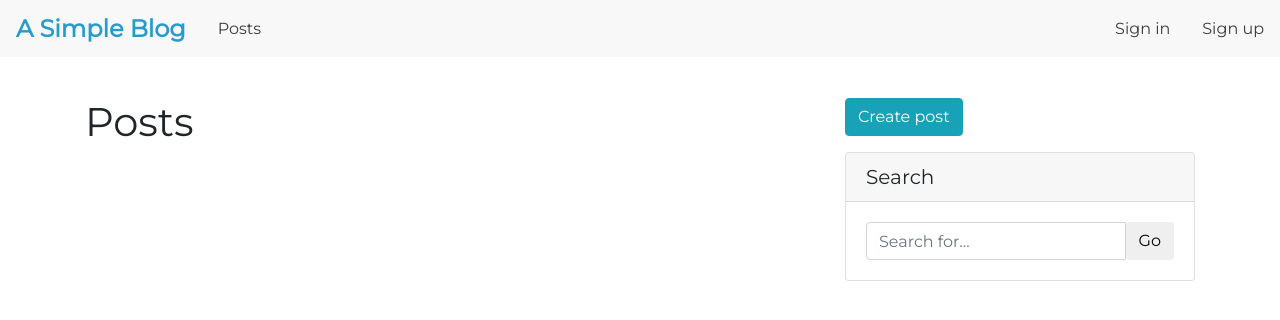
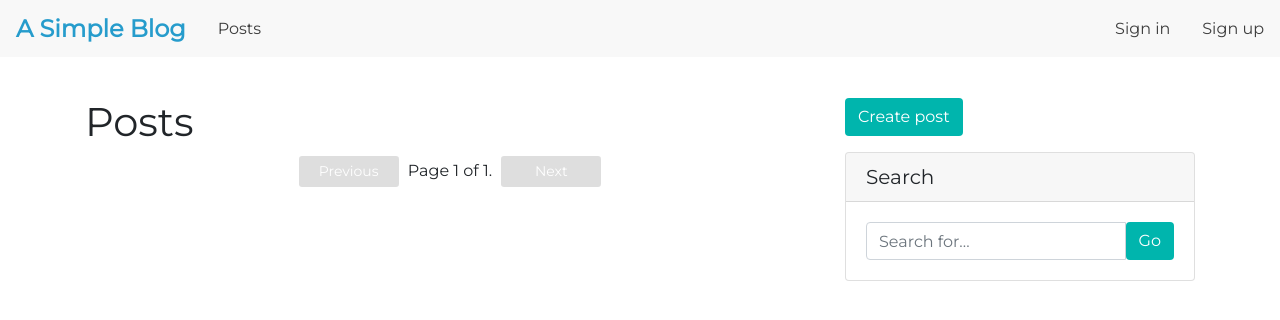
Before and after one commit to irvadm/asimpleblog, a Django app: page /posts/ in a window 1280 px wide. Shown: the top 320 px of the page. Run offline with Django 3.2, Linux system fonts and the light colour scheme; data that the repository does not hold is empty; some libraries are stand-ins or nearby versions.

Commit message:
Add own styles for buttons

```diff
--- a/posts/views.py
+++ b/posts/views.py
@@ -1,5 +1,6 @@
 from django.contrib import messages
 from django.contrib.auth.decorators import login_required
+from django.core.paginator import Paginator, Page, PageNotAnInteger, EmptyPage
 from django.db.models import Q
 from django.http import HttpResponse
 from django.shortcuts import render, redirect, reverse, get_object_or_404, get_list_or_404
@@ -15,7 +16,15 @@ logger = logging.getLogger(__name__)
 
 
 def post_list(request):
-    posts = Post.objects.all()
+    post_qs = Post.objects.all()
+    page = request.GET.get('page', 1)
+    paginator = Paginator(post_qs, 5)
+    try:
+        posts = paginator.page(page)
+    except PageNotAnInteger:
+        posts = paginator.page(1)
+    except EmptyPage:
+        posts = paginator.page(paginator.num_pages)
     return render(request, 'posts/post_list.html', {'posts': posts})
 
 
--- a/static/css/base.css
+++ b/static/css/base.css
@@ -60,16 +60,45 @@ ul.topNav li.right {
 /* --- Error list styles --- */
 
 
+/* --- Pagination styles --- */
+.pagination {
+    justify-content: center;
+    margin: 10px 0;
+}
+.pagination a {
+    width: 100px;
+    margin: 0 5px;
+}
+/* --- Pagination styles --- */
+
+
 /* --- Button styles --- */
-.btn-primary {
+.tealButton {
+    background-color: #00b5ad;
+    color: white;
+}
+.tealButton:hover {
+    background-color: #00908a;
+    color: white;
+}
+.blueButton {
     background-color: #269ccc;
     border-color: #269ccc;
+    color: white;
 }
-.btn-primary:hover {
+.blueButton:hover {
     background-color: #1a6d8e;
+    color: white;
 }
-.createPostButton {
+#createPostButton {
     margin-bottom: 1em;
+}
+#deletePostButton {
+    margin-left: 5px;
+}
+.btn.disabled {
+    background-color: #cdcdcd;
+    color: white !important;
 }
 /* --- Button styles --- */
 
--- a/templates/auth/signin.html
+++ b/templates/auth/signin.html
@@ -15,6 +15,6 @@
     <label for="password">Password: </label>
     <input class="form-control" id="password" type="password" name="password">
   </div>
-  <button class="btn btn-primary" type="submit">Sign in</button>
+  <button class="btn blueButton" type="submit">Sign in</button>
 </form>
 {% endblock %}
--- a/templates/auth/signup.html
+++ b/templates/auth/signup.html
@@ -15,6 +15,6 @@
     <small>{{ field.errors }}</small>
   </div>
   {% endfor %}
-  <button class="btn btn-primary" type="submit">Create an account</button>
+  <button class="btn blueButton" type="submit">Create an account</button>
 </form>
 {% endblock %}
--- a/templates/base.html
+++ b/templates/base.html
@@ -41,14 +41,14 @@
 
       <!-- Right sidebar column -->
       <div class="col-md-4">
-        <a class="btn btn-info createPostButton" href="{% url 'posts:post_create' %}">Create post</a>
+        <a id="createPostButton" class="btn tealButton" href="{% url 'posts:post_create' %}">Create post</a>
         <div class="card">
           <h5 class="card-header">Search</h5>
           <div class="card-body">
             <form action="{% url 'posts:post_search' %}">
               <div class="input-group">
                 <input class="form-control" name="query" type="text" placeholder="Search for...">
-                <button class="btn" type="submit">Go</button>
+                <button class="btn tealButton" type="submit">Go</button>
               </div>
             </form>
           </div>
--- a/templates/posts/comment_delete.html
+++ b/templates/posts/comment_delete.html
@@ -3,7 +3,7 @@
 
 
 {% block main %}
-<h1>Are you sure you want to delete this comment?</h1>
+<h2>Are you sure you want to delete this comment?</h2>
 <p class="lead">{{ comment.content }}</p>
 <form action="{% url 'posts:comment_delete' comment.pk %}" method="POST">
   {% csrf_token %}
--- a/templates/posts/comment_update.html
+++ b/templates/posts/comment_update.html
@@ -4,12 +4,13 @@
 
 {% block main %}
 <h1>Edit Comment</h1>
+
 <!-- Comment form section -->
 <form id="commentForm" action="{% url 'posts:comment_update' comment.pk %}" method="POST">
   {% csrf_token %}
   <div class="form-group">
     <textarea class="form-control" name="content" rows="3" required>{{ comment.content }}</textarea>
   </div>
-  <button class="btn btn-primary" type="submit">Save</button>
+  <button class="btn blueButton" type="submit">Save</button>
 </form>
 {% endblock %}
--- a/templates/posts/post_create.html
+++ b/templates/posts/post_create.html
@@ -16,6 +16,6 @@
     {{ field.help_text }}
   </div>
   {% endfor %}
-  <button class="btn btn-primary" type="submit">Create</button>
+  <button class="btn blueButton" type="submit">Create</button>
 </form>
 {% endblock %}
--- a/templates/posts/post_delete.html
+++ b/templates/posts/post_delete.html
@@ -4,7 +4,7 @@
 
 {% block main %}
 <header class="pageHeader">
-  <h1>Are you sure you want to delete this post?</h1>
+  <h2>Are you sure you want to delete this post?</h2>
 </header>
 
 <h3>{{ post.title }}</h3>
--- a/templates/posts/post_list.html
+++ b/templates/posts/post_list.html
@@ -7,12 +7,33 @@
 
 <h1>Posts</h1>
 
+<div class="pagination">
+  <span class="step-links">
+    {% if posts.has_previous %}
+    <a class="btn tealButton btn-sm" href="?page={{ posts.previous_page_number }}">Previous</a>
+    {% else %}
+    <a class="btn btn-sm disabled">Previous</a>
+    {% endif %}
+
+    <!-- Showing the page numbers in Html Page -->
+    <span class="current">
+      Page {{ posts.number }} of {{ posts.paginator.num_pages }}.
+    </span>
+
+    {% if posts.has_next %}
+    <a class="btn tealButton btn-sm" href="?page={{ posts.next_page_number }}">Next</a>
+    {% else %}
+    <a class="btn btn-sm disabled">Next</a>
+    {% endif %}
+  </span>
+</div>
+
 {% for post in posts %}
 <div class="card post">
   <div class="card-body">
     <h2 class="card-title">{{ post.title }}</h2>
     <p class="card-text">{{ post.body|truncatechars:"80" }}</p>
-    <a class="btn btn-primary" href="{{ post.get_absolute_url }}">Read More</a>
+    <a class="btn blueButton" href="{{ post.get_absolute_url }}">Read More</a>
   </div>
   <div class="card-footer text-muted">
     Posted at {{ post.updated }} by
@@ -21,5 +42,4 @@
   </div>
 </div>
 {% endfor %}
-
 {% endblock %}
--- a/templates/posts/post_search.html
+++ b/templates/posts/post_search.html
@@ -12,7 +12,7 @@
   <div class="card-body">
     <h2 class="card-title">{{ post.title }}</h2>
     <p class="card-text">{{ post.body|truncatechars:"80" }}</p>
-    <a class="btn btn-primary" href="{{ post.get_absolute_url }}">Read More</a>
+    <a class="btn blueButton" href="{{ post.get_absolute_url }}">Read More</a>
   </div>
   <div class="card-footer text-muted">
     Posted at {{ post.updated }} by
```
Also changed, not shown: templates/posts/comment_create.html (deleted, +0 -38 lines), templates/posts/post_detail.html (+9 -7 lines), templates/posts/post_update.html (+9 -13 lines).
